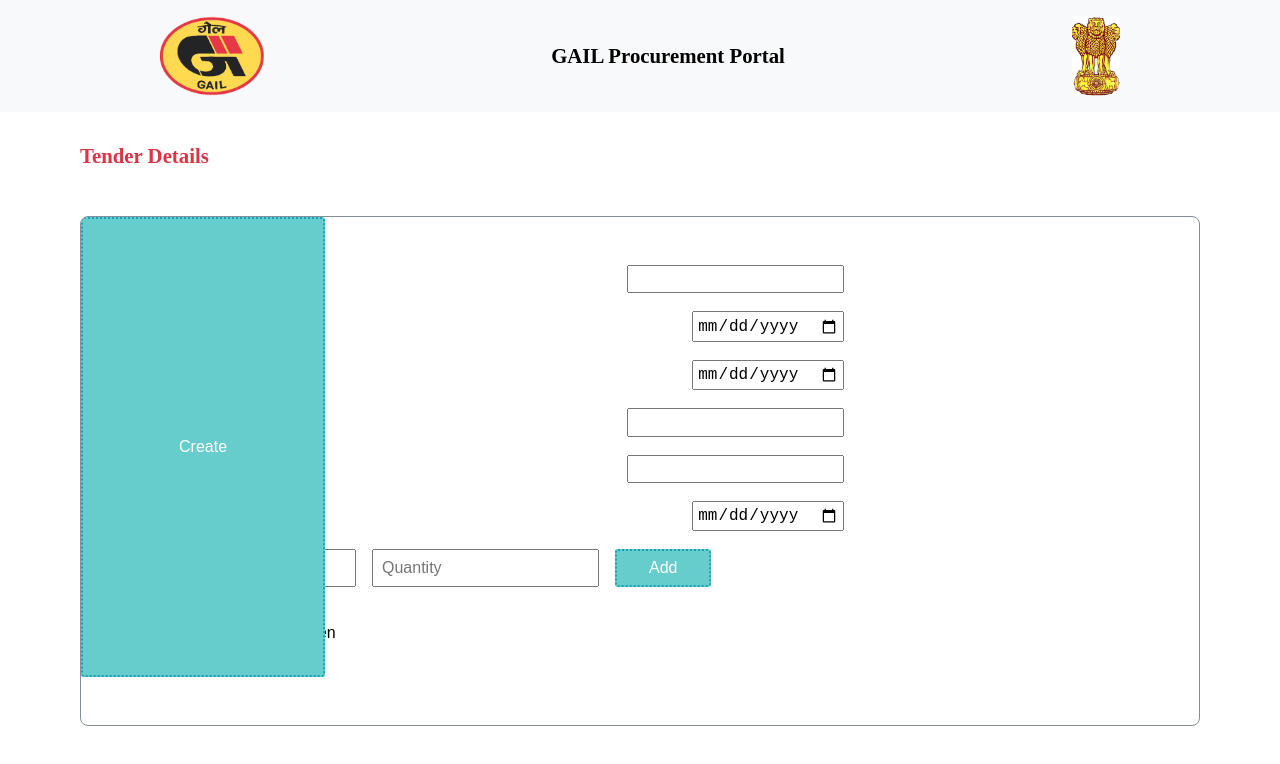
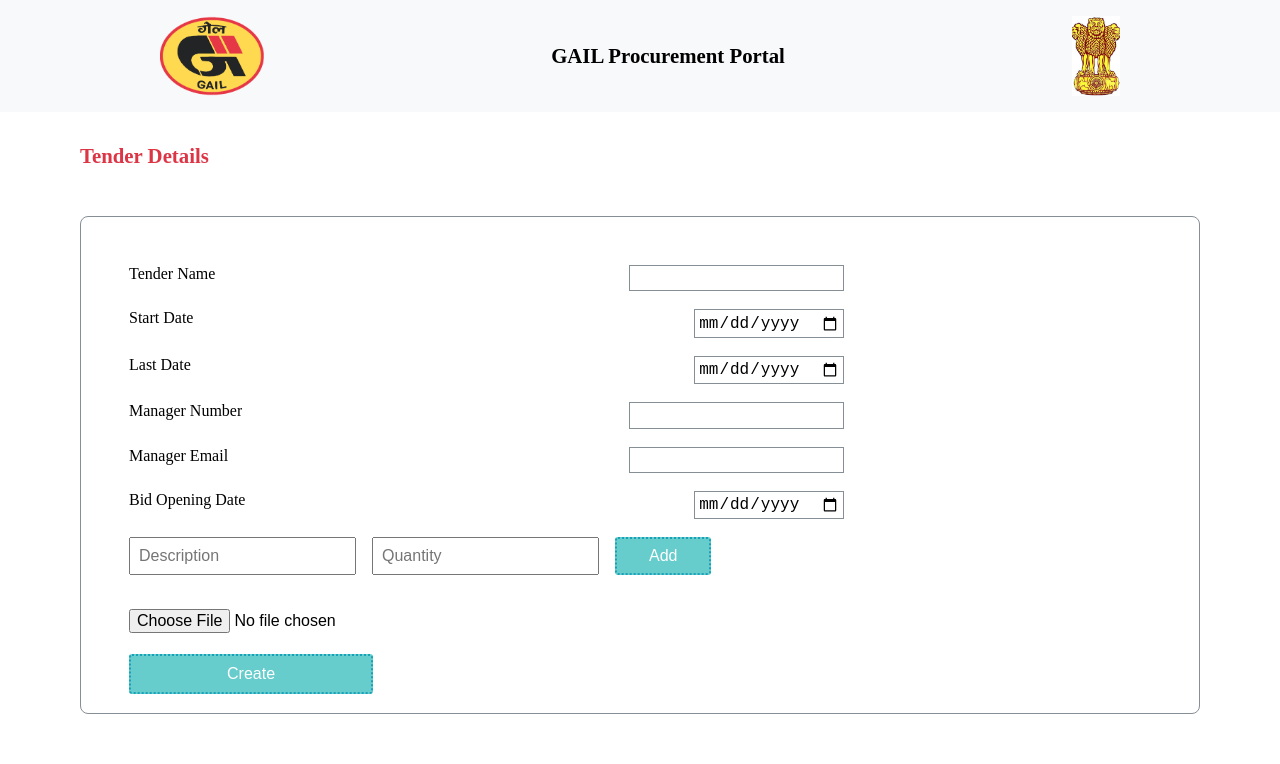
Before and after one commit to bajaj99prashant/blitzkrieg, a React app: page / in a window 1280 px wide. Built offline with nearby package versions, Linux system fonts and the light colour scheme.

Commit message:
button modified

```diff
--- a/src/components/css/CreateForm.css
+++ b/src/components/css/CreateForm.css
@@ -62,6 +62,7 @@
 .formInput {
     max-width: 13rem;
     padding: 0.2rem;
+    border: 1px solid #868e96;
 }
 
 .form2 {
@@ -73,8 +74,11 @@
 
 .submitBtn {
     position: absolute;
-    bottom: 3rem;
-    padding: 0.2rem 6rem;
+    top: 88%;
+    left: 3rem;
+    padding-left: 6rem;
+    padding-right: 6rem;
+    height: 40px;
     background: #66CCCC;
     color: white;
     border: 2px dotted #17a2b8;
```
